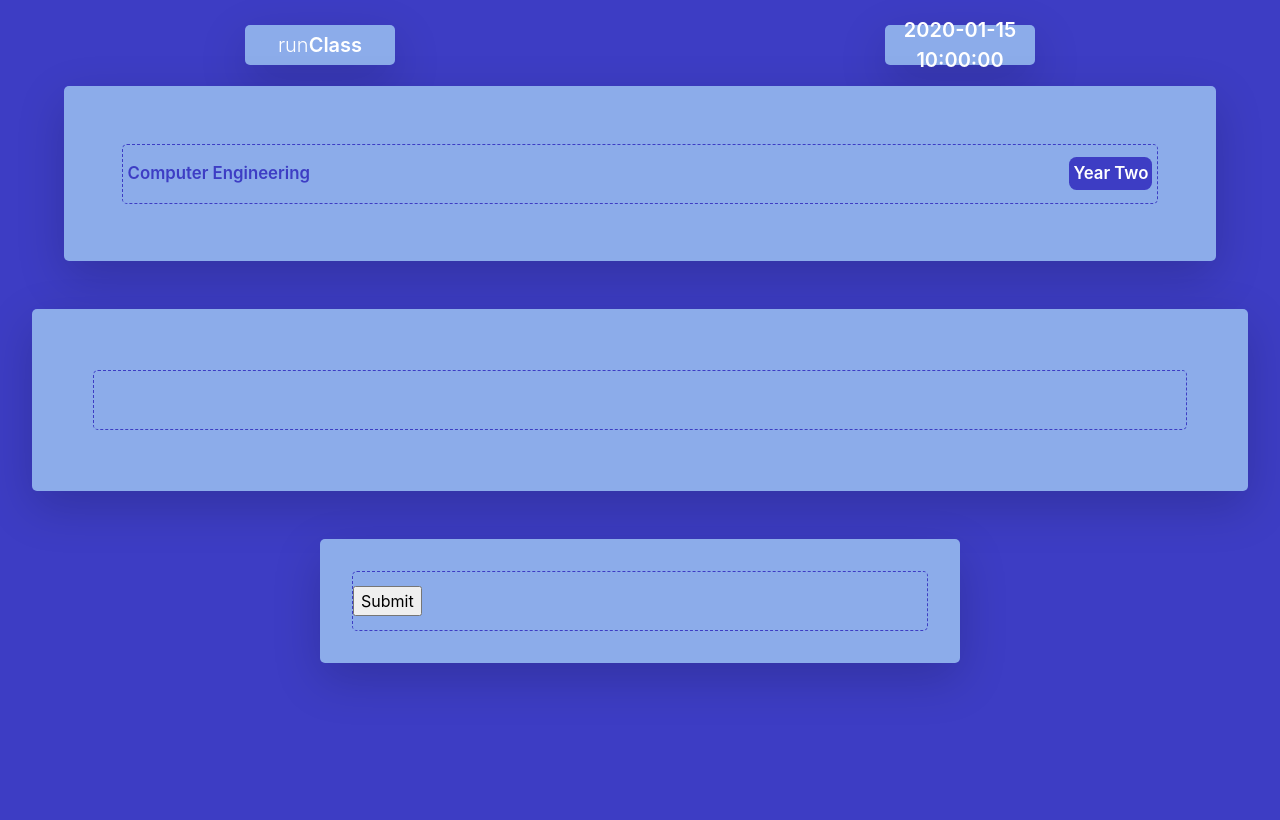
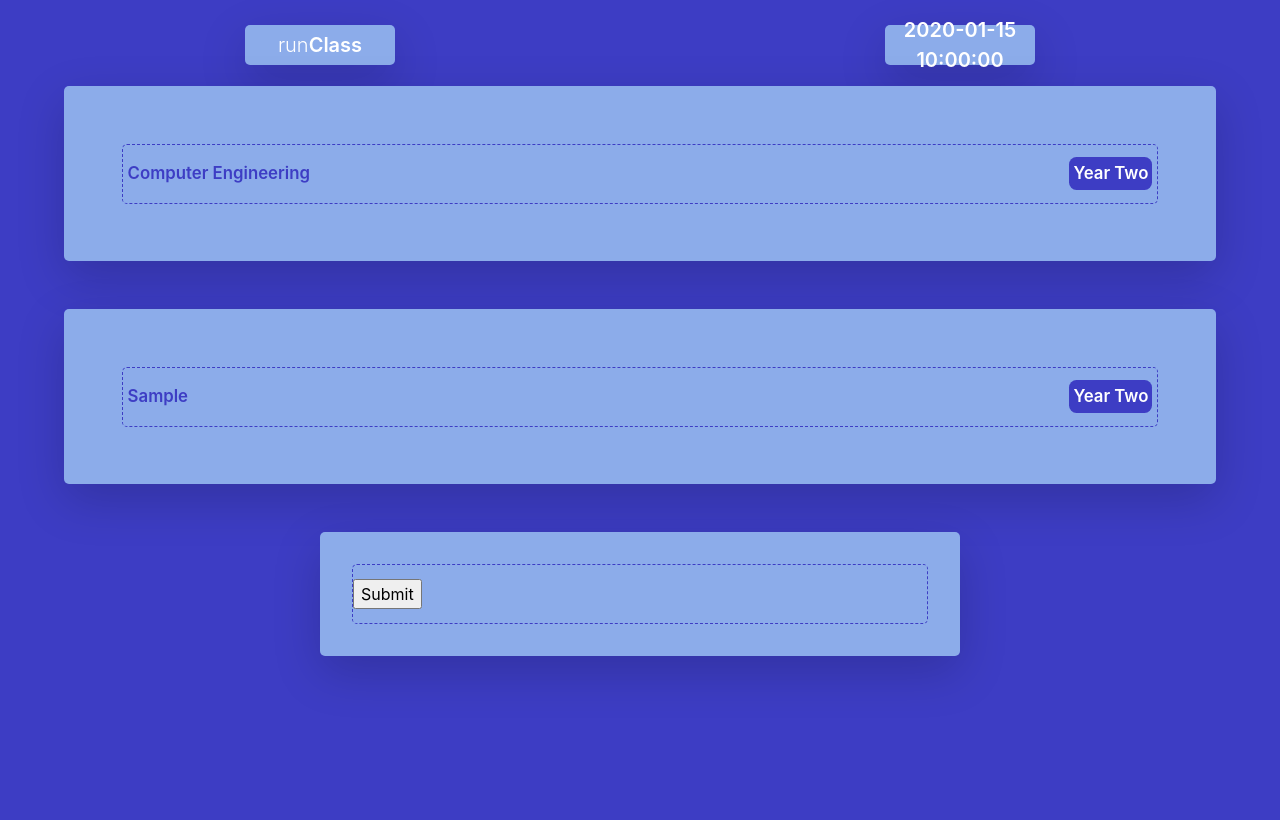
Before and after one commit to yeboah326/runClass, a Flask app: template templates/listStudentsRandom.html in a window 1280 px wide. Run offline with Flask 2, Linux system fonts and the light colour scheme; the template is opened without the code that fills it: most values are stand-ins (such as "Sample title", 1, 10 or a date in 2020); some libraries are stand-ins or nearby versions.

Commit message:
Generating dynamic random names its hard coded though

```diff
--- a/app.py
+++ b/app.py
@@ -8,8 +8,8 @@ from datetime import date
 
 from classesDatabases import findClass
 classNames = findClass.findClassNames('./classesDatabases')
-print(classNames)
 
+from scripts import excelToDF
 # -------------Custom-Imports-------------------
 
 
@@ -40,6 +40,25 @@ def index():
 def listClassesSession():
     return render_template("listClassesSession.html", today=today, classes=classNames)
 
+# ------------------Random-Students--------------------------
+@app.route('/randomComputerYear1', methods=['POST', 'GET'])
+def listClassesSession1():
+    return render_template("listStudentsRandom.html", today=today, currentClass=excelToDF.convertExcelToDataframe("./classesDatabases/Computer_Engineering_Year1.xlsx"))
+
+@app.route('/randomComputerYear2', methods=['POST', 'GET'])
+def listClassesSession2():
+    return render_template("listStudentsRandom.html", today=today, currentClass=excelToDF.convertExcelToDataframe("./classesDatabases/Computer_Engineering_Year2.xlsx"))
+
+@app.route('/randomComputerYear3', methods=['POST', 'GET'])
+def listClassesSession3():
+    return render_template("listStudentsRandom.html", today=today, currentClass=excelToDF.convertExcelToDataframe("./classesDatabases/Computer_Engineering_Year3.xlsx"))
+
+@app.route('/randomComputerYear4', methods=['POST', 'GET'])
+def listClassesSession4():
+    return render_template("listClassesSession.html", today=today, currentClass=excelToDF.convertExcelToDataframe("./classesDatabases/Computer_Engineering_Year4.xlsx"))
+# ------------------Random-Students--------------------------
+
+
 @app.route('/listClassesRecords', methods=['POST', 'GET'])
 def listClassesRecords():
     return render_template("listClassesRecords.html", today=today, classes=classNames)
--- a/templates/listClassesSession.html
+++ b/templates/listClassesSession.html
@@ -14,7 +14,7 @@
                     {{ value['name'] }}
                 </span>
             </div>
-            <a href="/listStudentsRandom" id="{{ value['name'] }}{{ value['year'] }}" onclick="myFunction(this.id)">
+            <a href="/random{{ value['name'][:8] }}{{ value['year'] }}" onclick="myFunction(this.id)">
 
                 <div class="year-one">
                     {{ value['year'] }}
--- a/templates/listStudentsRandom.html
+++ b/templates/listStudentsRandom.html
@@ -22,15 +22,22 @@
 </div>
 <!-- Body Sections -->
 <div class="main-two">
-    <div class="sub-two shadow-lg">
+
+    <div class="sub-two-mid shadow-lg">
+        {% for classValue in currentClass.values() %}
         <div class="sub-two-two">
-            <div class="box-1">
+            <div class="programme-one">
+                <span>
+                    {{ classValue }}
+                </span>
+            </div>
+            <div class="year-one">
+                Year Two
+            </div>
+        </div>
+        {% endfor %}
+    </div>
 
-            </div>
-            <div class="box-1"></div>
-            <div class="box-1"></div>
-        </div>
-    </div>
 </div>
 
 <div class="main-bottom">
```
Also changed, not shown: scripts/excelToDF.py (+16 -7 lines).
